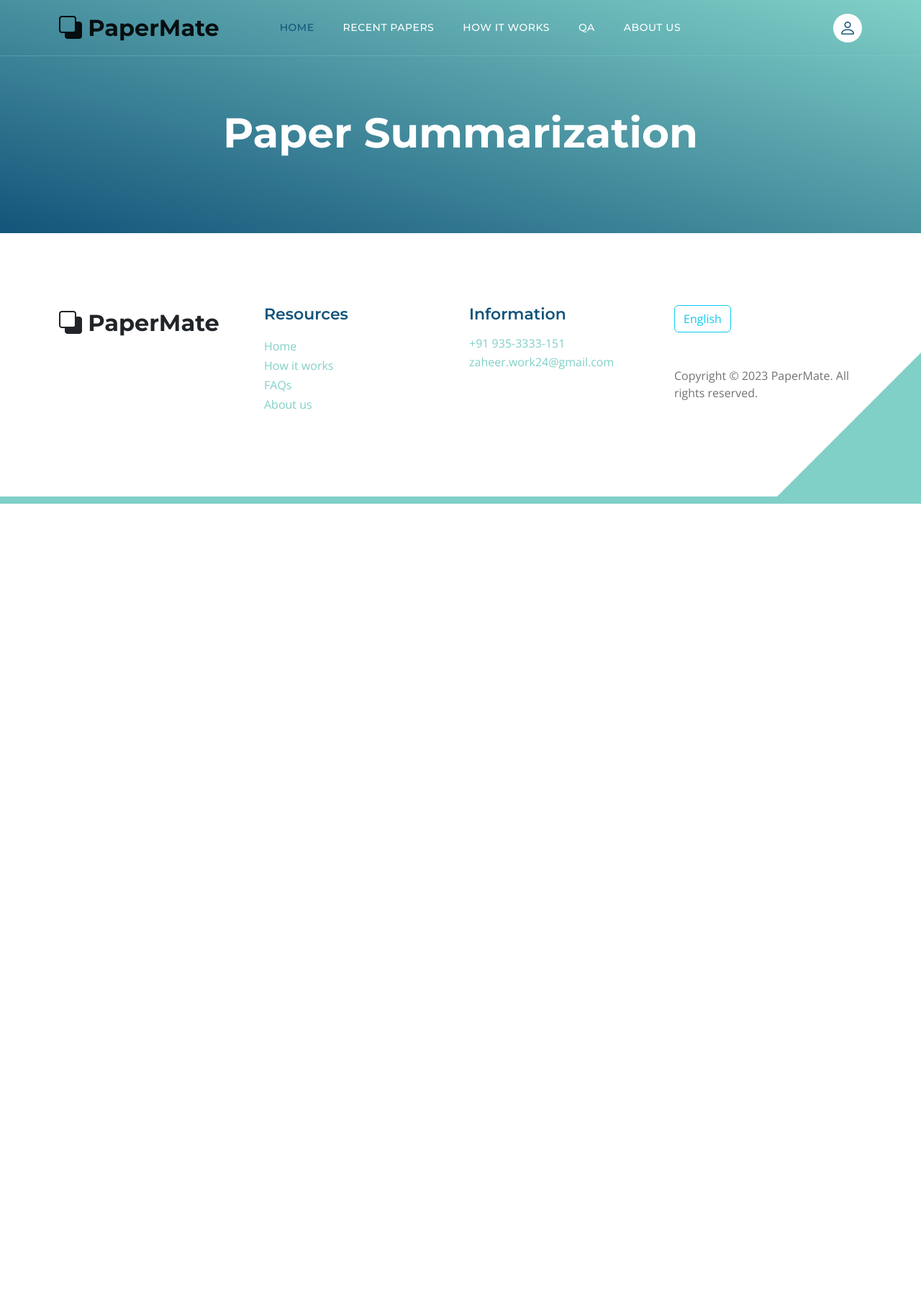
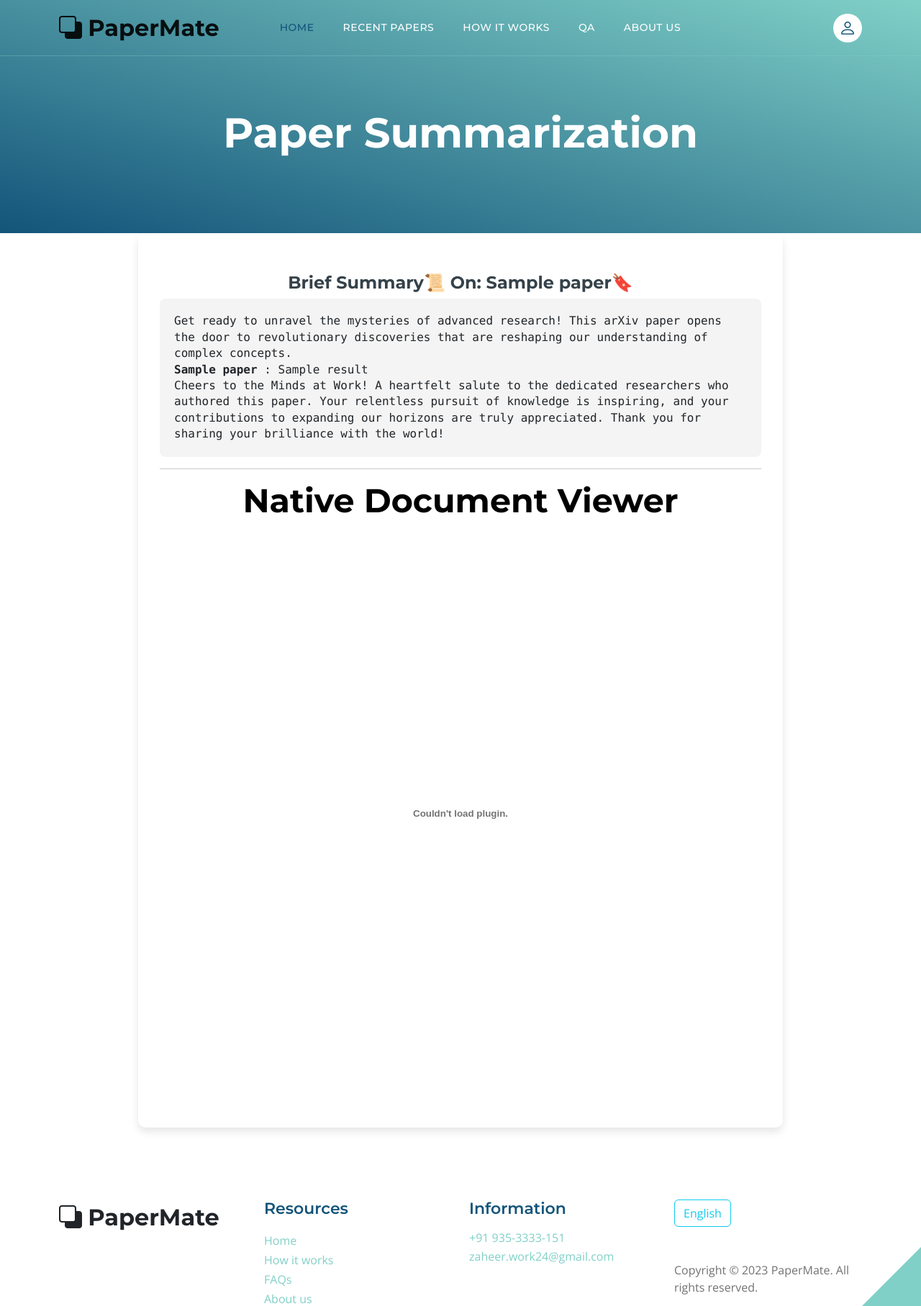
Before and after one commit to Zaheer-10/PaperMate, a Django app: template PaperMate_ui/GUI/templates/summarization.html in a window 1280 px wide. Shown: the top 1815 px of the page at 72% size. Before the commit the page ends 700 px from the top, so only its background shows below. Run offline with Django 4.2, Linux system fonts and the light colour scheme; tables that the repository leaves empty hold one stand-in row (values such as "Sample post"); the template is opened without the code that fills it: values that come from a table or form of the project are taken from there, most other values are stand-ins (such as "Sample title", 1, 10 or a date in 2020); some libraries are stand-ins or nearby versions.

Commit message:
Summarization Frontend D3-T

```diff
--- a/PaperMate_ui/GUI/templates/summarization.html
+++ b/PaperMate_ui/GUI/templates/summarization.html
@@ -4,14 +4,116 @@
 {% block title %}Summarization{% endblock %}
 
 {% block details %}
+<style>
+    /* body {
+            font-family: 'Segoe UI', Tahoma, Geneva, Verdana, sans-serif;
+            margin: 0;
+            padding: 0;
+            background-color: #f0f3f8;
+            color: #333;
+        }
+ */
+
+    .content-container {
+        max-width: 70%;
+        margin-top: 2rem;
+        margin: 0 auto;
+        padding: 30px;
+        background-color: white;
+        border-radius: 10px;
+        box-shadow: 0px 6px 12px rgba(0, 0, 0, 0.1);
+    }
+
+    .title {
+        margin-top: 0;
+        font-size: 32px;
+        color: #35424a;
+    }
+
+    .section-title {
+        margin-top: 25px;
+        font-size: 24px;
+        color: #35424a;
+    }
+
+    .paragraph {
+        margin: 15px 0;
+        font-size: 18px;
+        line-height: 1.6;
+    }
+
+    .code-block {
+        background-color: #f4f4f4;
+        padding: 20px;
+        border-radius: 8px;
+        overflow-x: auto;
+        font-size: 16px;
+        line-height: 1.4;
+        white-space: pre-wrap;
+    }
+
+    #loading-overlay {
+        position: fixed;
+        top: 0;
+        left: 0;
+        width: 100%;
+        height: 100%;
+        background-color: rgba(13, 59, 137, 0.8);
+        display: flex;
+        justify-content: center;
+        align-items: center;
+        z-index: 9999;
+    }
+
+    .loading-spinner {
+        border: 4px solid rgba(0, 0, 0, 0.1);
+        border-left-color: #000;
+        animation: spin 1s linear infinite;
+        width: 50px;
+        height: 50px;
+        border-radius: 50%;
+    }
+
+    @keyframes spin {
+        0% {
+            transform: rotate(0deg);
+        }
+
+        100% {
+            transform: rotate(360deg);
+        }
+    }
+</style>
 
 
 <header class="site-header d-flex flex-column justify-content-center align-items-center">
     <h1 class="mb-4 text-center text-white">Paper Summarization</h1>
 </header>
 
+<div id="loading-overlay">
+    <div class="loading-spinner"></div>
+</div>
 
 
+<div class="content-container">
 
 
+    <h2 class="section-title text-center"> Brief Summary📜 On: <b>{{paper.title}}🔖</b></h2>
+    <pre
+        class="code-block">Get ready to unravel the mysteries of advanced research! This arXiv paper opens the door to revolutionary discoveries that are reshaping our understanding of complex concepts.<br><b>{{paper.title}}</b> : {{ result }}<br>Cheers to the Minds at Work! A heartfelt salute to the dedicated researchers who authored this paper. Your relentless pursuit of knowledge is inspiring, and your contributions to expanding our horizons are truly appreciated. Thank you for sharing your brilliance with the world!</pre>
+    <hr>
+
+<h2 class="text-center">Native Document Viewer</h2>
+    <embed src="data:application/pdf;base64,{{ pdf_base64 }}" width="100%" height="800" type="application/pdf">
+</div>
+
+<script>
+    window.addEventListener("load", function () {
+        const loadingOverlay = document.getElementById("loading-overlay");
+        if (loadingOverlay) {
+            loadingOverlay.style.display = "none";
+        }
+    });
+</script>
+
 {% endblock %}
```
